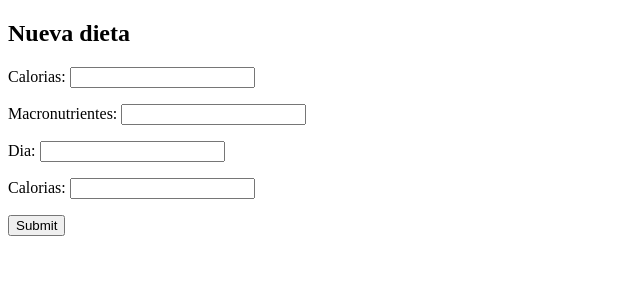
After one commit to GtrB0SS/proyectophp, a PHP site: page /formNuevaDieta.php in a window 1280 px wide. The commit adds this page. Shown: the top 300 px of the page, without its empty margins (0-640 px from the left). Run offline with PHP 8.4, Linux system fonts and the light colour scheme.

Commit message:
Intentando insertar dietas

```diff
--- a/admin.php
+++ b/admin.php
@@ -18,7 +18,9 @@ and open the template in the editor.
         // Añadir dieta si es nutricionista
         if($_SESSION["especialidad"] == "1" || $_SESSION["especialidad"] == "3"){
             print("<h2>Sección nutricionista:</h2>");
-            print("<p><a href='dietaForm.php'>Nueva dieta</a></p>");
+            print("<p><a href='formNuevaDieta.php'>Nueva dieta</a></p>");
+            print("<p><a href='formNuevaComida.php'>Nueva comida</a></p>");
+            print("<p><a href='#'>Nuevo plato</a></p>");
         }
 
         // Añadir entrenamiento si es entrenador
--- /dev/null
+++ b/formNuevaDieta.php
@@ -0,0 +1,27 @@
+<!DOCTYPE html>
+<!--
+To change this license header, choose License Headers in Project Properties.
+To change this template file, choose Tools | Templates
+and open the template in the editor.
+-->
+<html>
+    <head>
+        <meta charset="UTF-8">
+        <title></title>
+    </head>
+    <body>
+        <!--SIN TERMINAR-->
+        <h2>Nueva dieta</h2>
+        <form action="formNuevaDieta.php" method="?">
+            <p>Calorias: <input type="number" name="calorias"/></p>
+            <p>Macronutrientes: <input type="text" name="macronutrientes"/></p>
+            <p>Dia: <input type="number" name="dia"/></p>
+            <p>Calorias: <input type="number" name="calorias"/></p>
+
+            <p><input type="submit"/></p>
+        </form>
+        <?php
+        // put your code here
+        ?>
+    </body>
+</html>
```
Also changed, not shown: formNuevaComida.php (added, +17 -0 lines).
